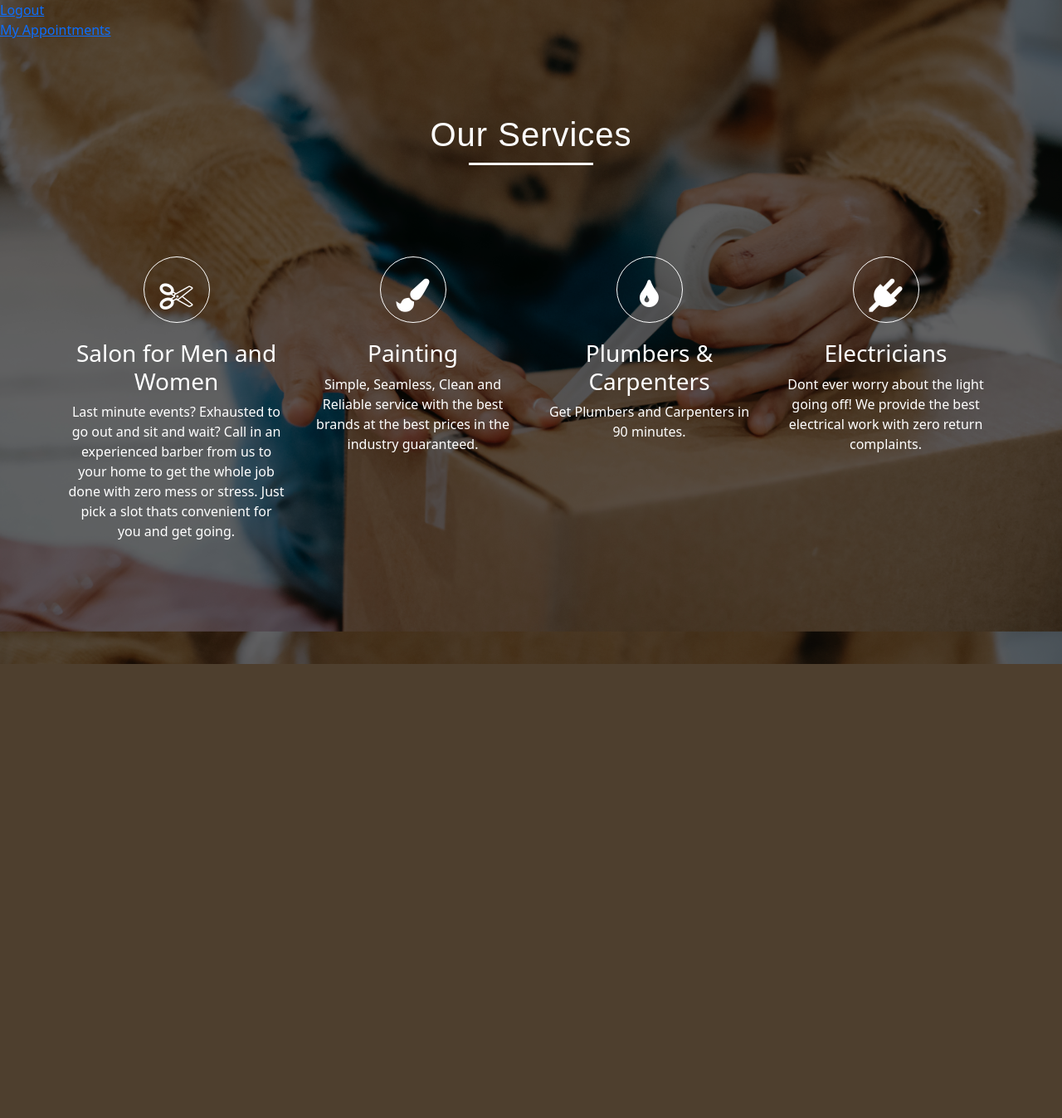
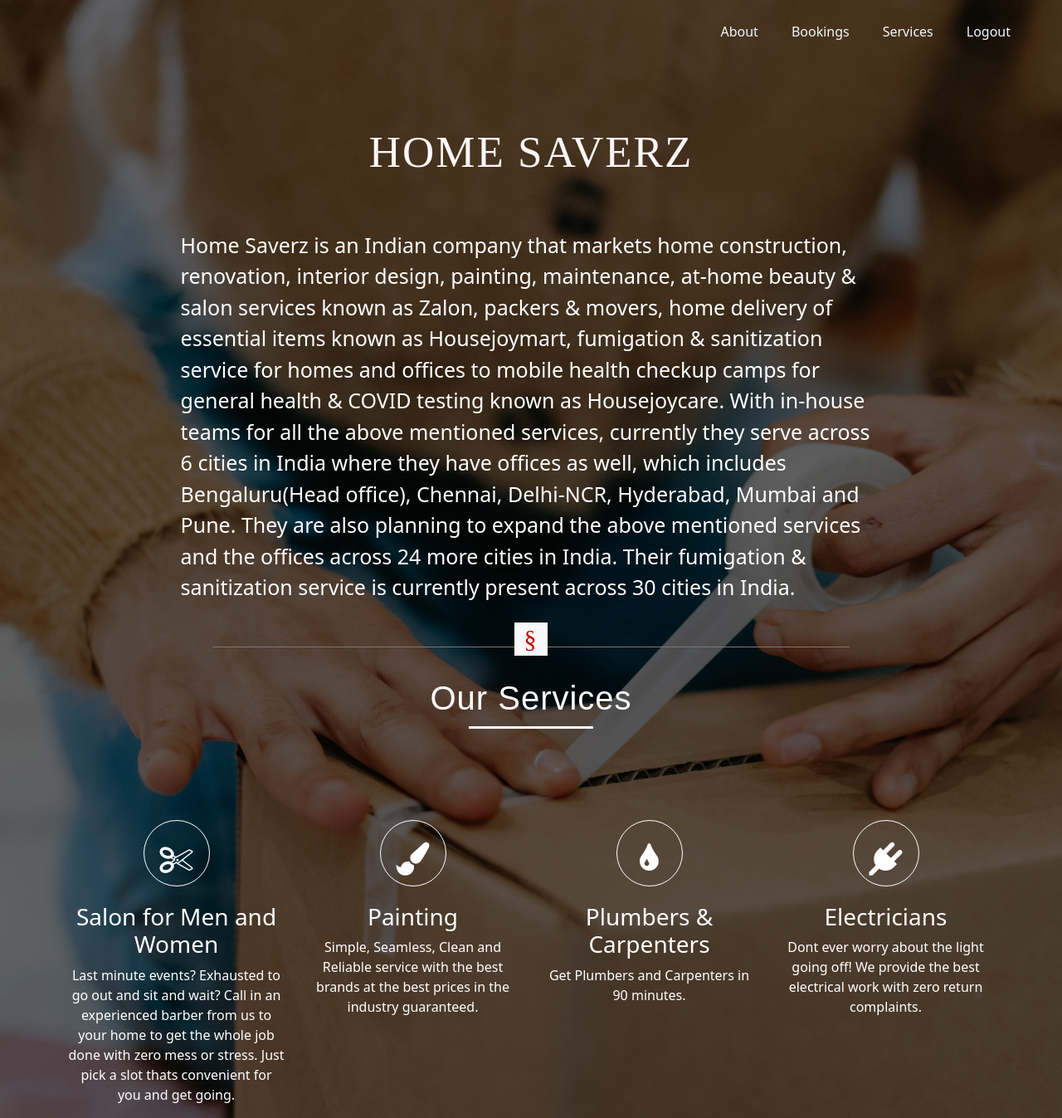
Before and after one commit to aryanguddeti/UC, a Flask app: page /home in a window 1280 px wide. Shown: the whole page at 83% size. Before the commit the page ends 800 px from the top, so only its background shows below. Run offline with Flask 2, Linux system fonts and the light colour scheme; the visitor is signed in with stand-in values (Sample User, id 1).

Commit message:
About the website

```diff
--- a/templates/home.html
+++ b/templates/home.html
@@ -10,9 +10,21 @@
     <title>Home</title>
 </head>
 <body>
-    <div class="head"><a class="logout" href="{{ url_for('logout') }}">Logout</a></div>
-    <a class="logout" href="{{ url_for('bookings') }}">My Appointments</a>
-    <div class="container">
+    <ul class="navigation">
+        <a href="#about"><li>About</li></a>
+        <a href="{{ url_for('bookings') }}"><li>Bookings</li></a>
+        <a href="#services"><li>Services</li></a>
+        <a href="{{ url_for('logout') }}"><li>Logout</li></a>
+      </ul>
+      <br><br><br><br><br><br>
+    <div class="intro" id="about">
+        <div class="eleven">
+            <h1>Home Saverz</h1>
+        </div>
+        <p>Home Saverz is an Indian company that markets home construction, renovation, interior design, painting, maintenance, at-home beauty & salon services known as Zalon, packers & movers, home delivery of essential items known as Housejoymart, fumigation & sanitization service for homes and offices to mobile health checkup camps for general health & COVID testing known as Housejoycare. With in-house teams for all the above mentioned services, currently they serve across 6 cities in India where they have offices as well, which includes Bengaluru(Head office), Chennai, Delhi-NCR, Hyderabad, Mumbai and Pune. They are also planning to expand the above mentioned services and the offices across 24 more cities in India. Their fumigation & sanitization service is currently present across 30 cities in India.</p>
+    </div>
+
+    <div class="container" id="services">
         <div class="services">
             <h1>Our Services</h1>
         </div>
```
